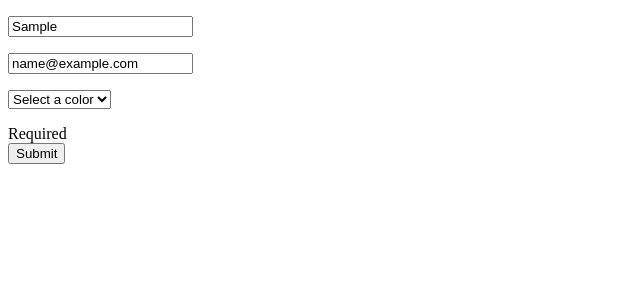
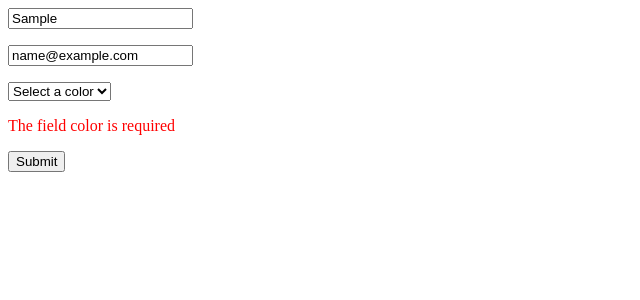
Before and after one commit to Roulioo/formikVueJs, a Vue app: page / in a window 1280 px wide. Both pictures are taken after typing "Sample", "name@example.com" into the empty fields and a click on the button "Submit". Shown: the top 300 px of the page, without its empty margins (0-640 px from the left). Built offline with nearby package versions, Linux system fonts and the light colour scheme.

Commit message:
Add enhancements

```diff
--- a/src/App.vue
+++ b/src/App.vue
@@ -9,42 +9,42 @@ const initialValues = reactive({
   color: "",
 });
 
+const errors = reactive({});
+
 let hasErrors = ref(true);
-const errors = reactive({});
 
 function validate(values) {
   const emailPattern = /^[A-Z0-9._%+-]+@[A-Z0-9.-]+\.[A-Z]{2,}$/i;
 
   if (!values.name || values.name.length == 0) {
-    errors.name = "Required";
+    errors.name = "The field name is required";
     hasErrors.value = true;
   } else if (values.name.length > 15) {
-    errors.name = "Must be 15 characters or less";
+    errors.name = "Name must be 15 characters or less";
     hasErrors.value = true;
   } else {
+    errors.name = "";
     hasErrors.value = false;
   }
 
   if (!values.email || values.email.length == 0) {
-    errors.email = "Required";
+    errors.email = "The field email is required";
     hasErrors.value = true;
   } else if (!emailPattern.test(values.email)) {
     errors.email = "Invalid email address";
     hasErrors.value = true;
   } else {
+    errors.email = "";
     hasErrors.value = false;
   }
 
   if (!values.color || values.color.length == 0) {
-    errors.color = "Required";
+    errors.color = "The field color is required";
     hasErrors.value = true;
   } else {
+    errors.color = "";
     hasErrors.value = false;
   }
-
-  // if (Object.keys(errors).length == 0) {
-  //   onSubmit();
-  // }
 
   return errors;
 }
@@ -62,24 +62,26 @@ function onSubmit() {
   >
     <template #default="{ values, errors, handleChange, isSubmitting }">
       <form @submit.prevent="handleChange">
-        <p>
+        <div class="mb-4">
           <Field type="text" name="name" as="input" placeholder="Enter name" />
-        </p>
-        <div v-if="hasErrors">
-          <span v-if="errors?.name">{{ errors.name }}</span>
         </div>
-        <p>
+        <template v-if="hasErrors">
+          <span v-if="errors?.name" class="error mb-4">{{ errors.name }}</span>
+        </template>
+        <div class="mb-4">
           <Field
             type="email"
             name="email"
             as="input"
             placeholder="Enter email"
           />
-        </p>
-        <div v-if="hasErrors">
-          <span v-if="errors?.email">{{ errors.email }}</span>
         </div>
-        <p>
+        <template v-if="hasErrors">
+          <span v-if="errors?.email" class="error mb-4">{{
+            errors.email
+          }}</span>
+        </template>
+        <div class="mb-4">
           <Field name="color" as="select">
             <template #default>
               <option value="">Select a color</option>
@@ -88,14 +90,25 @@ function onSubmit() {
               <option value="blue">Blue</option>
             </template>
           </Field>
-        </p>
-        <div v-if="hasErrors">
-          <span v-if="errors?.color">{{ errors.color }}</span>
         </div>
+        <template v-if="hasErrors">
+          <span v-if="errors?.color" class="error mb-4">{{
+            errors.color
+          }}</span>
+        </template>
         <button type="submit">Submit</button>
       </form>
     </template>
   </Formik>
 </template>
 
-<style scoped></style>
+<style scoped>
+.mb-4 {
+  margin-bottom: 1rem;
+}
+
+.error {
+  display: block;
+  color: red;
+}
+</style>
--- a/src/components/Formik.vue
+++ b/src/components/Formik.vue
@@ -1,5 +1,5 @@
 <script setup>
-import { reactive, ref, provide } from "vue";
+import { reactive, provide } from "vue";
 import { values as valuesKey } from "./providers/FormikProviderKeys.js";
 
 const props = defineProps({
@@ -21,9 +21,11 @@ const values = reactive(props.initialValues);
 let errors = reactive({});
 
 function handleChange() {
-  console.log("handleChange function values", values);
   errors = props.validate(values);
-  console.log("handleChange function errors", errors);
+
+  if (Object.keys(errors).length == 0) {
+    props.onSubmit();
+  }
 }
 
 provide(valuesKey, values);
```
